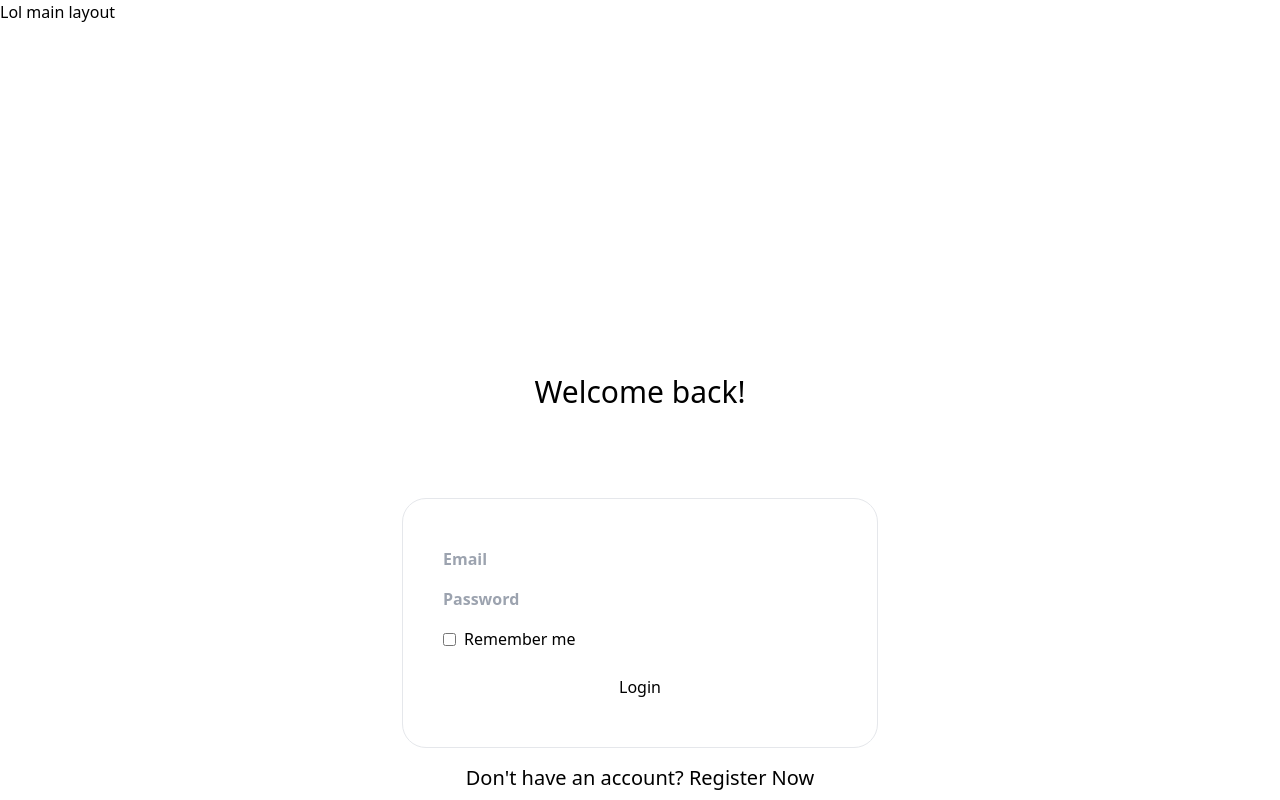
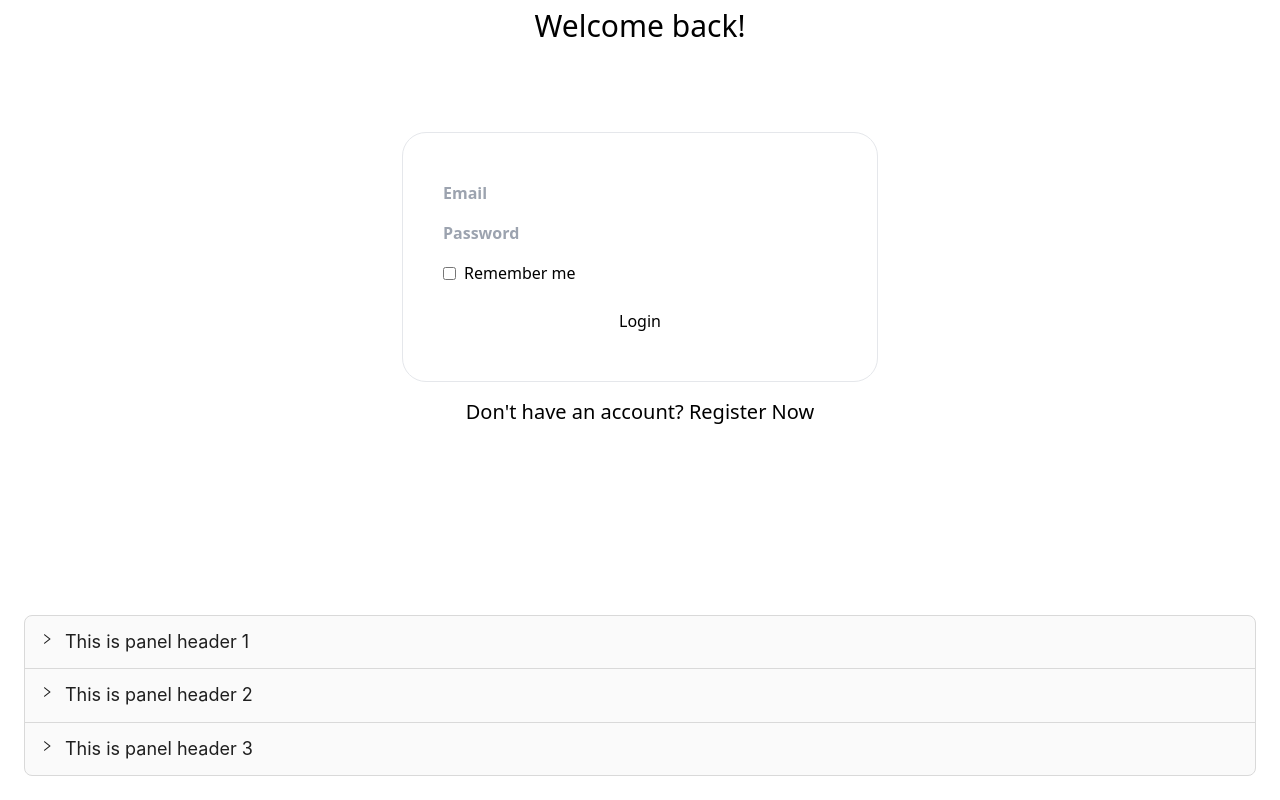
Before and after one commit to hridoyhaque01/image_pro, a React (Vite) app: page /login in a window 1280 px wide. Built offline with nearby package versions, Linux system fonts and the light colour scheme; no server answers.

Commit message:
added collapse section

```diff
--- a/package.json
+++ b/package.json
@@ -11,6 +11,7 @@
     "preview": "vite preview"
   },
   "dependencies": {
+    "antd": "^5.6.1",
     "firebase": "^9.22.2",
     "prop-types": "^15.8.1",
     "react": "^18.2.0",
--- /dev/null
+++ b/src/components/CollapseSection.jsx
@@ -0,0 +1,14 @@
+import { Collapse } from "antd";
+import PropTypes from "prop-types";
+
+const CollapseSection = ({ items }) => (
+  <div className="p-6">
+    <Collapse className="text-lg" accordion items={items} />
+  </div>
+);
+
+CollapseSection.propTypes = {
+  items: PropTypes.array.isRequired,
+};
+
+export default CollapseSection;
--- a/src/layouts/MainLayout.jsx
+++ b/src/layouts/MainLayout.jsx
@@ -1,12 +1,49 @@
 import { Outlet } from "react-router-dom";
+import CollapseSection from "../components/CollapseSection";
 
 const MainLayout = () => {
+  const items = [
+    {
+      key: "1",
+      label: "This is panel header 1",
+      children: (
+        <p>
+          A dog is a type of domesticated animal. Known for its loyalty and
+          faithfulness, it can be found as a welcome guest in many households
+          across the world.
+        </p>
+      ),
+    },
+    {
+      key: "2",
+      label: "This is panel header 2",
+      children: (
+        <p>
+          A dog is a type of domesticated animal. Known for its loyalty and
+          faithfulness, it can be found as a welcome guest in many households
+          across the world.
+        </p>
+      ),
+    },
+    {
+      key: "3",
+      label: "This is panel header 3",
+      children: (
+        <p>
+          A dog is a type of domesticated animal. Known for its loyalty and
+          faithfulness, it can be found as a welcome guest in many households
+          across the world.
+        </p>
+      ),
+    },
+  ];
+
   return (
     <section
       className={`min-h-screen flex flex-col justify-start md:justify-between bg-mainBg bg-no-repeat bg-top`}
     >
-      <p>Lol main layout</p>
       <Outlet></Outlet>
+      <CollapseSection items={items}></CollapseSection>
     </section>
   );
 };
```
Also changed, not shown: 1 other file (tests, documents, lock files or other folders).
